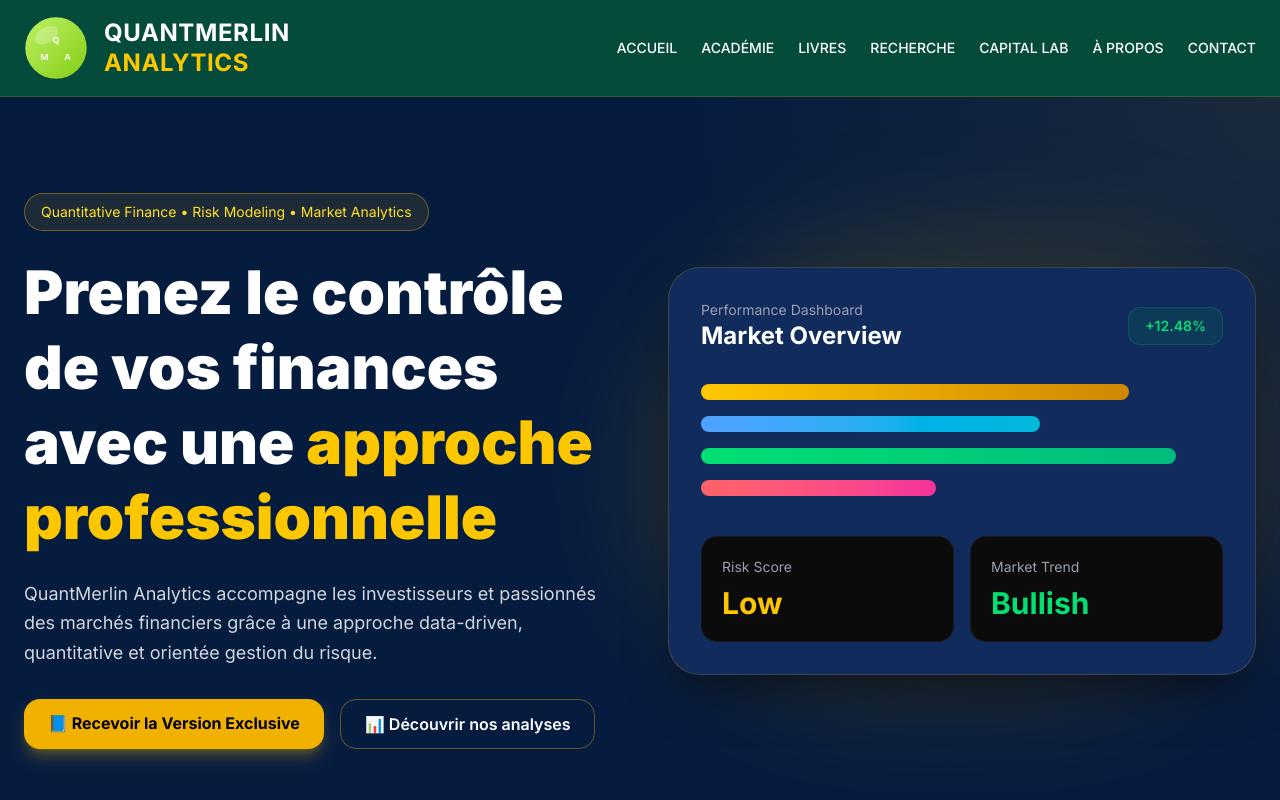
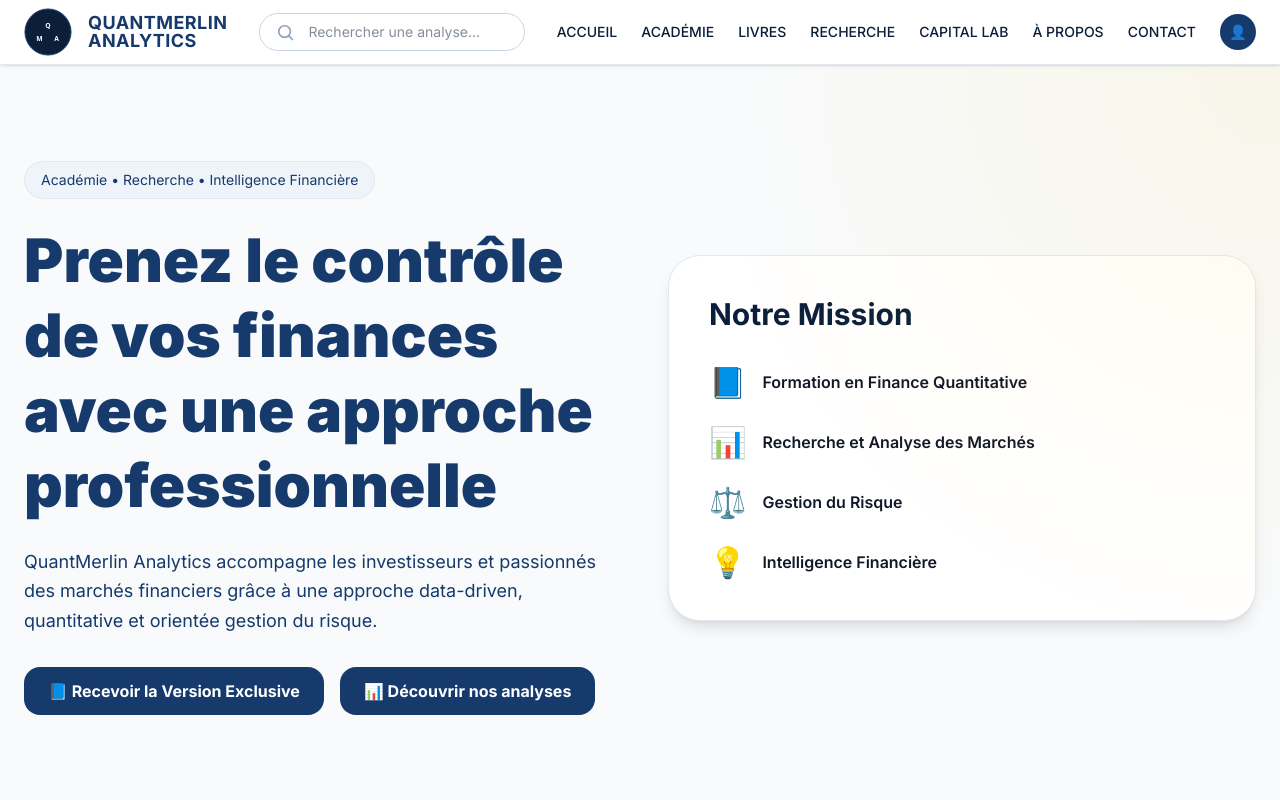
Before and after one commit to QuantMerlinLab/quantmerlin-site, a Next.js app: page / in a window 1280 px wide. Shown: the top 800 px of the page. Built offline with nearby package versions, Linux system fonts and the light colour scheme.

Commit message:
Refonte graphique homepage QuantMerlin

```diff
--- a/app/page.tsx
+++ b/app/page.tsx
@@ -1,4 +1,5 @@
 import Link from "next/link";
+
 export default function QuantMerlinWebsite() {
   const navItems = [
   'ACCUEIL',
@@ -8,7 +9,10 @@
   'CAPITAL LAB',
   'À PROPOS',
   'CONTACT'
+
 ];
+
+
 
   const services = [
     {
@@ -30,40 +34,115 @@
   ];
 
   return (
-    <div className="min-h-screen bg-[#061C3F] text-white font-sans">
+    <div className="min-h-screen bg-[#F8FAFC] text-[#111827] font-sans">
       {/* Header */}
-<header className="border-b border-yellow-500/20 bg-[#064E3B]/95 sticky top-0 z-50 backdrop-blur">
-  <div className="max-w-7xl mx-auto px-6 py-4 flex items-center justify-between">
+<header className="border-b border-slate-200 bg-white sticky top-0 z-50 shadow-sm">
+  <div className="max-w-7xl mx-auto px-6 py-2 flex items-center justify-between">
     <div className="flex items-center gap-4">
 
-      {/* Logo QMA en SVG - Version vert citron + texte blanc */}
-<svg viewBox="0 0 100 100" className="w-16 h-16">
-  {/* Cercle de fond vert citron */}
-  <defs>
-    <linearGradient id="logoGrad" x1="0%" y1="0%" x2="100%" y2="100%">
-      <stop offset="0%" stopColor="#bef264" />
-      <stop offset="100%" stopColor="#84cc16" />
-    </linearGradient>
-  </defs>
-  <circle cx="50" cy="50" r="48" fill="url(#logoGrad)" />
+      {/* Logo QMA - Version Bleu Nuit */}
+<svg viewBox="0 0 100 100" className="w-12 h-12">
 
-  {/* Triangle Q-M-A en BLANC */}
-  <text x="50" y="42" textAnchor="middle" className="fill-white font-black text-[14px]" style={{ fontFamily: 'system-ui, sans-serif' }}>Q</text>
-  <text x="32" y="68" textAnchor="middle" className="fill-white font-black text-[14px]" style={{ fontFamily: 'system-ui, sans-serif' }}>M</text>
-  <text x="68" y="68" textAnchor="middle" className="fill-white font-black text-[14px]" style={{ fontFamily: 'system-ui, sans-serif' }}>A</text>
+  {/* Cercle bleu nuit */}
+  <circle
+  cx="50"
+  cy="50"
+  r="48"
+  fill="#0B1F3A"
+  stroke="#163A6B"
+  strokeWidth="2"
+/>
 
-  {/* Effet de brillance optionnel */}
-  <ellipse cx="35" cy="30" rx="20" ry="12" fill="white" opacity="0.25" transform="rotate(-30 35 30)" />
+  {/* Triangle Q-M-A en blanc */}
+  <text
+    x="50"
+    y="42"
+    textAnchor="middle"
+    fill="white"
+    fontWeight="900"
+    fontSize="14"
+    fontFamily="system-ui, sans-serif"
+  >
+    Q
+  </text>
+
+  <text
+    x="32"
+    y="68"
+    textAnchor="middle"
+    fill="white"
+    fontWeight="900"
+    fontSize="14"
+    fontFamily="system-ui, sans-serif"
+  >
+    M
+  </text>
+
+  <text
+    x="68"
+    y="68"
+    textAnchor="middle"
+    fill="white"
+    fontWeight="900"
+    fontSize="14"
+    fontFamily="system-ui, sans-serif"
+  >
+    A
+  </text>
+
 </svg>
 
       <div>
-        <h1 className="text-2xl font-bold tracking-wide leading-tight">
-          <span className="block text-white">QUANTMERLIN</span>
-          <span className="block text-yellow-400">ANALYTICS</span>
+        <h1 className="text-lg font-bold tracking-wide leading-none">
+          <span className="block text-[#163A6B]">QUANTMERLIN</span>
+          <span className="block text-[#163A6B]">ANALYTICS</span>
         </h1>
 
       </div>
     </div>
+
+    <div className="hidden lg:flex flex-1 max-w-md mx-8">
+  <div className="relative w-full">
+
+    <input
+      type="text"
+      placeholder="Rechercher une analyse..."
+      className="
+        w-full
+        rounded-full
+        border
+        border-slate-300
+        bg-white
+        py-2
+        pl-12
+        pr-4
+        text-sm
+        text-[#0B1F3A]
+        outline-none
+        focus:border-[#163A6B]
+        focus:ring-2
+        focus:ring-[#163A6B]/20
+        transition
+      "
+    />
+
+    <svg
+      xmlns="http://www.w3.org/2000/svg"
+      className="absolute left-4 top-1/2 h-5 w-5 -translate-y-1/2 text-slate-400"
+      fill="none"
+      viewBox="0 0 24 24"
+      stroke="currentColor"
+    >
+      <path
+        strokeLinecap="round"
+        strokeLinejoin="round"
+        strokeWidth={2}
+        d="M21 21l-4.35-4.35m1.85-5.15a7 7 0 11-14 0 7 7 0 0114 0z"
+      />
+    </svg>
+
+  </div>
+</div>
 
     {/* Navigation */}
     <nav className="hidden xl:flex items-center gap-6 text-sm font-medium">
@@ -80,11 +159,31 @@
             item === 'CONTACT' ? '/contact' :
             '/'
           }
-          className="hover:text-yellow-400 transition duration-200"
+          className="text-[#0B1F3A] hover:text-[#163A6B] transition duration-200"
         >
           {item}
         </a>
       ))}
+      {/* Avatar utilisateur */}
+  <div
+    className="
+      w-9
+      h-9
+      rounded-full
+      bg-[#163A6B]
+      text-white
+      flex
+      items-center
+      justify-center
+      font-bold
+      text-sm
+      cursor-pointer
+      hover:bg-[#0B1F3A]
+      transition
+    "
+  >
+    👤
+    </div>
     </nav>
   </div>
 </header>
@@ -95,87 +194,85 @@
 
         <div className="max-w-7xl mx-auto px-6 py-24 grid lg:grid-cols-2 gap-14 items-center">
           <div>
-            <div className="inline-flex items-center gap-2 px-4 py-2 rounded-full border border-yellow-500/40 bg-yellow-500/10 text-yellow-300 text-sm mb-6">
-              Quantitative Finance • Risk Modeling • Market Analytics
+            <div className="inline-flex items-center gap-2 px-4 py-2 rounded-full border border-slate-200 bg-[#EEF4FA] text-[#163A6B] text-sm mb-6">
+               Académie • Recherche • Intelligence Financière
             </div>
 
             <h2 className="text-5xl md:text-6xl font-black leading-tight mb-6">
-              Prenez le contrôle de vos finances avec une{' '}
-              <span className="text-yellow-400">approche professionnelle</span>
+              <span className="text-[#163A6B]">Prenez le contrôle de vos finances avec une{' '}
+              approche professionnelle</span>
             </h2>
 
-            <p className="text-lg text-gray-300 leading-relaxed mb-8 max-w-2xl">
+            <p className="text-lg text-[#163A6B] leading-relaxed mb-8 max-w-2xl">
               QuantMerlin Analytics accompagne les investisseurs et passionnés des marchés financiers grâce à une approche data-driven, quantitative et orientée gestion du risque.
             </p>
 
             <div className="flex flex-wrap gap-4">
   <Link
     href="/version-exclusive"
-    className="bg-yellow-500 hover:bg-yellow-400 text-black px-6 py-3 rounded-2xl font-bold shadow-lg shadow-yellow-500/30 transition inline-block"
+    className="bg-[#163A6B] hover:bg-[#0B1F3A] text-white px-6 py-3 rounded-2xl font-bold transition inline-block"
   >
     📘 Recevoir la Version Exclusive
   </Link>
 
   <Link
     href="/analyse"
-    className="border border-yellow-500/40 hover:bg-yellow-500/10 px-6 py-3 rounded-2xl font-semibold transition inline-block"
+    className="bg-[#163A6B] hover:bg-[#0B1F3A] text-white px-6 py-3 rounded-2xl font-bold transition inline-block"
   >
     📊 Découvrir nos analyses
   </Link>
 </div>
           </div>
 
-          <div className="relative">
-            <div className="absolute -inset-2 bg-gradient-to-r from-yellow-400/20 to-yellow-600/20 blur-3xl rounded-full"></div>
+          <div className="bg-white border border-slate-200 rounded-[2rem] p-10 shadow-lg">
+          <h3 className="text-3xl font-bold text-[#0B1F3A] mb-8">
+            Notre Mission
+          </h3>
 
-            <div className="relative bg-[#102B5C] border border-yellow-500/20 rounded-[2rem] p-8 shadow-2xl shadow-black/50">
-              <div className="flex items-center justify-between mb-8">
-                <div>
-                  <p className="text-gray-400 text-sm">Performance Dashboard</p>
-                  <h3 className="text-2xl font-bold">Market Overview</h3>
-                </div>
+          <div className="space-y-6">
+            <div className="flex items-center gap-4">
+              <span className="text-3xl">📘</span>
+              <p className="font-semibold">
+                Formation en Finance Quantitative
+              </p>
+            </div>
 
-                <div className="px-4 py-2 rounded-xl bg-green-500/10 text-green-400 text-sm font-semibold border border-green-500/20">
-                  +12.48%
-                </div>
-              </div>
+            <div className="flex items-center gap-4">
+              <span className="text-3xl">📊</span>
+              <p className="font-semibold">
+                Recherche et Analyse des Marchés
+              </p>
+            </div>
 
-              <div className="space-y-4">
-                <div className="h-4 rounded-full bg-gradient-to-r from-yellow-400 to-yellow-600 w-[82%]"></div>
-                <div className="h-4 rounded-full bg-gradient-to-r from-blue-400 to-cyan-500 w-[65%]"></div>
-                <div className="h-4 rounded-full bg-gradient-to-r from-green-400 to-emerald-500 w-[91%]"></div>
-                <div className="h-4 rounded-full bg-gradient-to-r from-red-400 to-pink-500 w-[45%]"></div>
-              </div>
+            <div className="flex items-center gap-4">
+              <span className="text-3xl">⚖️</span>
+              <p className="font-semibold">
+                Gestion du Risque
+              </p>
+            </div>
 
-              <div className="grid grid-cols-2 gap-4 mt-10">
-                <div className="bg-[#0B0B0B] p-5 rounded-2xl border border-white/5">
-                  <p className="text-gray-400 text-sm">Risk Score</p>
-                  <h4 className="text-3xl font-bold text-yellow-400 mt-2">Low</h4>
-                </div>
-
-                <div className="bg-[#0B0B0B] p-5 rounded-2xl border border-white/5">
-                  <p className="text-gray-400 text-sm">Market Trend</p>
-                  <h4 className="text-3xl font-bold text-green-400 mt-2">Bullish</h4>
-                </div>
-              </div>
+            <div className="flex items-center gap-4">
+              <span className="text-3xl">💡</span>
+              <p className="font-semibold">
+                Intelligence Financière
+              </p>
             </div>
           </div>
+        </div>
         </div>
       </section>
 
       {/* Services */}
-      <section className="py-24 bg-[#0B0B0B] border-t border-yellow-500/10">
+      <section className="py-24 bg-white border-t border-slate-200">
         <div className="max-w-7xl mx-auto px-6">
           <div className="text-center mb-16">
-            <p className="text-yellow-400 uppercase tracking-[0.3em] text-sm font-bold mb-4">
-              Nos Expertises
-            </p>
+            <p className="text-[#163A6B] uppercase tracking-[0.3em] text-sm font-bold mb-4">Nos Expertises</p>
 
-            <h2 className="text-4xl md:text-5xl font-black mb-6">
+            <h2 className="text-4xl md:text-5xl font-black text-[#0B1F3A] mb-6">
               Une approche moderne de la finance quantitative
             </h2>
 
-            <p className="text-gray-400 max-w-3xl mx-auto text-lg">
+            <p className="text-[#374151] max-w-3xl mx-auto text-lg">
               Développez vos compétences financières grâce à des méthodes structurées basées sur les données, les statistiques et les marchés globaux.
             </p>
           </div>
@@ -184,14 +281,14 @@
             {services.map((service) => (
               <div
                 key={service.title}
-                className="bg-[#102B5C] border border-yellow-500/10 hover:border-yellow-400/40 transition rounded-[2rem] p-8 shadow-xl hover:-translate-y-1 duration-300"
+                className="bg-[#0B1F3A] border border-[#163A6B]/30 shadow-lg hover:shadow-xl hover:border-[#163A6B] transition rounded-[2rem] p-8 hover:-translate-y-1 duration-300"
               >
-                <div className="w-16 h-16 rounded-2xl bg-yellow-500/10 border border-yellow-500/20 flex items-center justify-center text-yellow-400 text-2xl mb-6">
+                <div className="w-16 h-16 rounded-2xl bg-[#163A6B] border border-[#274B7A] flex items-center justify-center text-white text-2xl mb-6">
                   📈
                 </div>
 
-                <h3 className="text-2xl font-bold mb-4">{service.title}</h3>
-                <p className="text-gray-400 leading-relaxed">{service.desc}</p>
+                <h3 className="text-2xl font-black text-white mb-4">{service.title}</h3>
+                <p className="text-white leading-relaxed">{service.desc}</p>
               </div>
             ))}
           </div>
@@ -201,16 +298,16 @@
       {/* Contact Section */}
 <section className="py-24">
   <div className="max-w-5xl mx-auto px-6">
-    <div className="bg-gradient-to-br from-[#0a1528] to-[#07101d] border border-yellow-500/20 rounded-[2rem] p-10 md:p-14 shadow-2xl text-center">
-      <p className="uppercase tracking-[0.3em] text-yellow-400 text-sm font-bold mb-4">
-        Contact & Réseau
+    <div className="bg-[#0B1F3A] border border-[#163A6B]/30 rounded-[2rem] p-10 md:p-14 shadow-2xl text-center">
+      <p className="uppercase tracking-[0.3em] text-white text-sm font-bold mb-4">
+       Contact & Réseau
       </p>
 
-      <h2 className="text-4xl md:text-5xl font-black mb-6">
+      <h2 className="text-4xl md:text-5xl font-black text-white mb-6">
         Construisons votre autonomie financière
       </h2>
 
-      <p className="text-gray-300 text-lg mb-10 max-w-2xl mx-auto">
+      <p className="text-white/90 text-lg mb-10 max-w-2xl mx-auto">
         Rejoignez QuantMerlin Analytics pour accéder à des analyses de marché, des formations et une approche quantitative des investissements.
       </p>
 
@@ -218,8 +315,8 @@
       <div className="grid md:grid-cols-3 gap-6 text-left">
 
   {/* Téléphone */}
-  <div className="bg-[#102B5C] p-6 rounded-2xl border border-white/5 min-w-0 flex items-start gap-3">
-    <span className="text-yellow-400 text-xl">📞</span>
+  <div className="bg-[#163A6B] p-6 rounded-2xl border border-[#274B7A] min-w-0 flex items-start gap-3">
+    <span className="text-white text-xl">📞</span>
     <div>
       <p className="text-gray-400 text-sm">Téléphone</p>
       <h3 className="text-base font-bold break-all text-white">+237 656 545 451</h3>
@@ -228,10 +325,10 @@
 
   {/* Email */}
   <div className="bg-[#102B5C] p-6 rounded-2xl border border-white/5 min-w-0 flex items-start gap-3">
-    <span className="text-yellow-400 text-xl">✉️</span>
+    <span className="text-white text-xl">✉️</span>
     <div>
       <p className="text-gray-400 text-sm">Email</p>
-      <a href="mailto:contact@quantmerlinanalytics.com" className="text-base font-bold break-all text-yellow-400 hover:underline">
+      <a href="mailto:contact@quantmerlinanalytics.com" className="text-base font-bold break-all text-white hover:underline">
         contact@quantmerlinanalytics.com
       </a>
     </div>
@@ -239,10 +336,10 @@
 
   {/* Site Web */}
   <div className="bg-[#102B5C] p-6 rounded-2xl border border-white/5 min-w-0 flex items-start gap-3">
-    <span className="text-yellow-400 text-xl">🌐</span>
+    <span className="text-white text-xl">🌐</span>
     <div>
-      <p className="text-gray-400 text-sm">Site Web</p>
-      <a href="https://quantmerlinanalytics.com" target="_blank" rel="noopener noreferrer" className="text-base font-bold break-all text-yellow-400 hover:underline">
+      <p className="text-white/70 text-sm">Site Web</p>
+      <a href="https://quantmerlinanalytics.com" target="_blank" rel="noopener noreferrer" className="text-base font-bold break-all text-white hover:underline">
         quantmerlinanalytics.com
       </a>
     </div>
@@ -254,7 +351,7 @@
 </section>
 
       {/* Footer */}
-      <footer className="border-t border-yellow-500/10 py-8 bg-[#000000]">
+      <footer className="border-t border-slate-200 py-8 bg-[#0B1F3A] text-white">
         <div className="max-w-7xl mx-auto px-6 flex flex-col md:flex-row items-center justify-between gap-4 text-sm text-gray-500">
           <p>© 2026 QuantMerlin Analytics — Tous droits réservés.</p>
 
```
